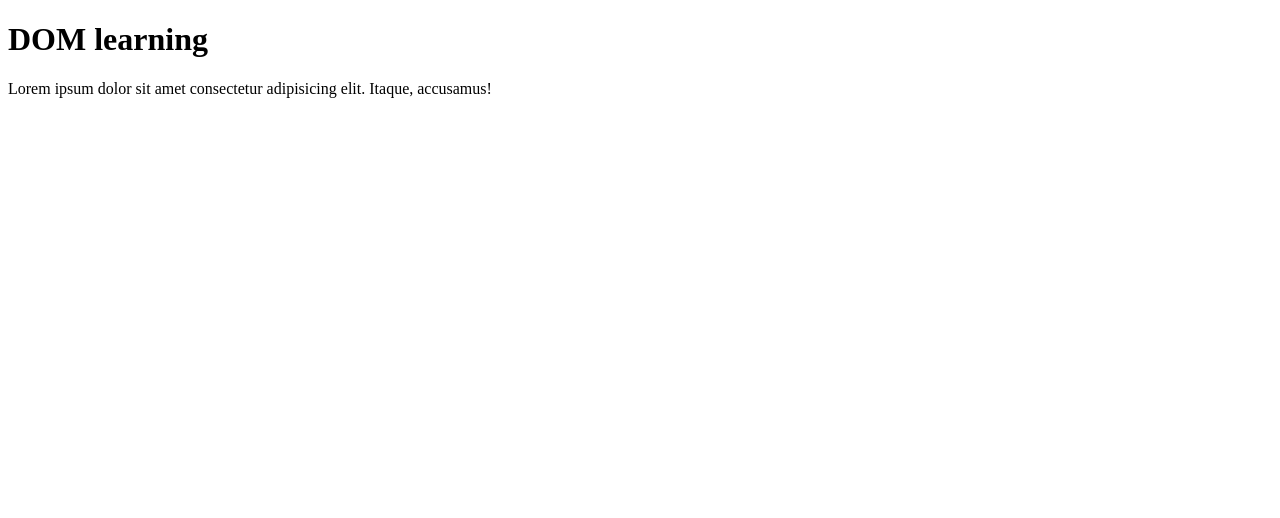
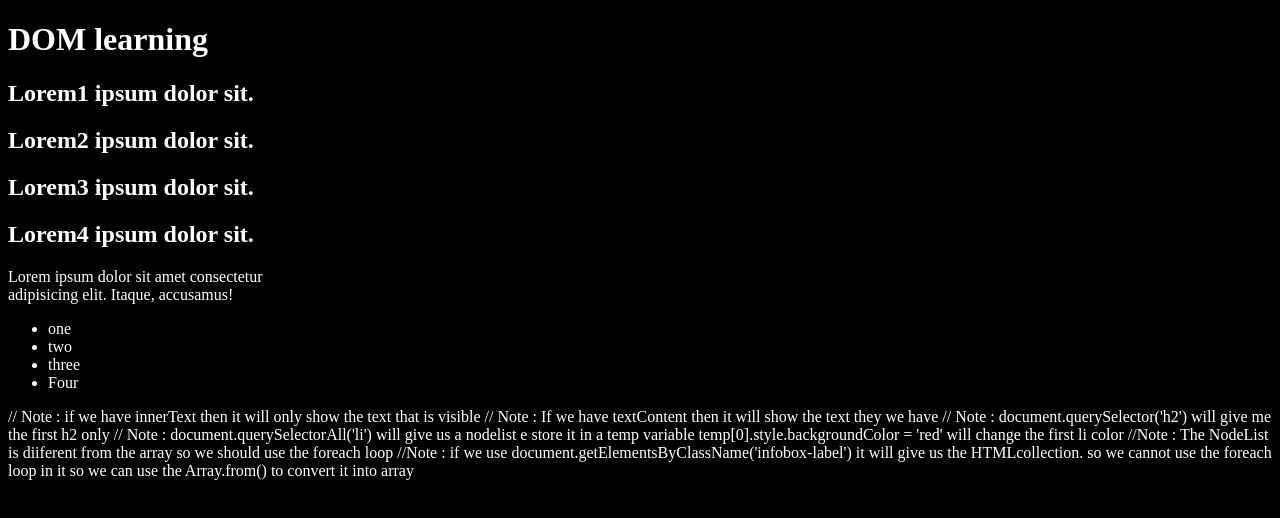
Before and after one commit to keshavgoyal1005/Learn_JavaScript, a plain HTML site: page 06_DOM/01_one.html in a window 1280 px wide. Drawn offline with Linux system fonts and the light colour scheme.

Commit message:
Basics of DOM

```diff
--- a/06_DOM/01_one.html
+++ b/06_DOM/01_one.html
@@ -4,11 +4,39 @@
     <meta charset="UTF-8">
     <meta name="viewport" content="width=device-width, initial-scale=1.0">
     <title>DOM Learning</title>
+    <style>
+        .bg-black{
+            background-color: black;
+            color: white;
+        }
+    </style>
 </head>
-<body>
-    <div class="bg-black">
-        <h1 class="heading">DOM learning</h1>
-        <p>Lorem ipsum dolor sit amet consectetur adipisicing elit. Itaque, accusamus!</p>
+<body class="bg-black">
+    <div>
+        <h1 id= "title" class="heading">DOM learning <span style="display: none;">test text</span></h1>
+        <h2>Lorem1 ipsum dolor sit.</h2>
+        <h2>Lorem2 ipsum dolor sit.</h2>
+        <h2>Lorem3 ipsum dolor sit.</h2>
+        <h2>Lorem4 ipsum dolor sit.</h2>
+        <p>Lorem ipsum dolor sit amet consectetur <br> adipisicing elit. Itaque, accusamus!</p>
+
+        <ul>
+            <li class = "list-item">one</li>
+            <li class = "list-item">two</li>
+            <li class = "list-item">three</li>
+            <li class = "list-item">Four</li>
+        </ul>
     </div>
 </body>
 </html>
+
+
+
+// Note : if we have innerText then it will only show the text that is visible
+// Note : If we have textContent then it will show the text they we have
+// Note : document.querySelector('h2') will give me the first h2 only
+// Note : document.querySelectorAll('li')   will give us a nodelist e store it in a temp variable
+          temp[0].style.backgroundColor = 'red' will change the first li color
+
+//Note : The NodeList is diiferent from the array so we should use the foreach loop
+//Note : if we use document.getElementsByClassName('infobox-label') it will give us the HTMLcollection. so we       cannot use the foreach loop in it so we can use the Array.from() to convert it into array
```
